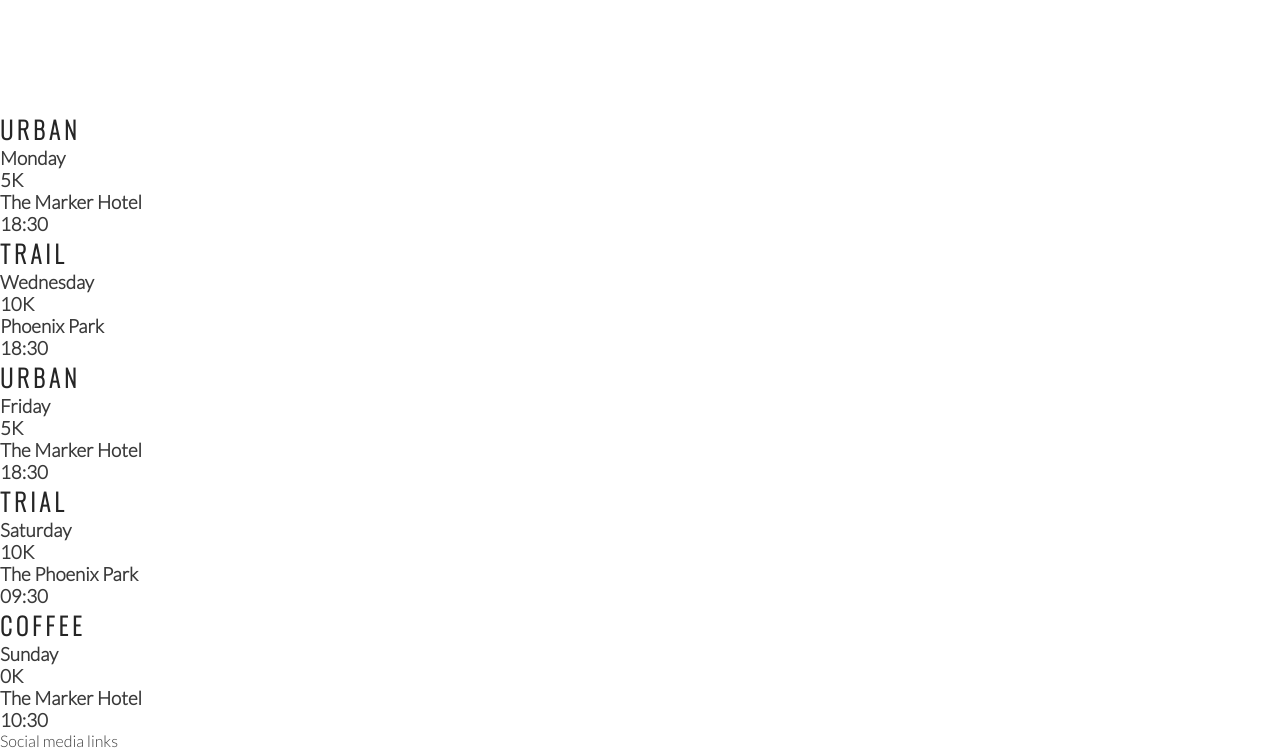
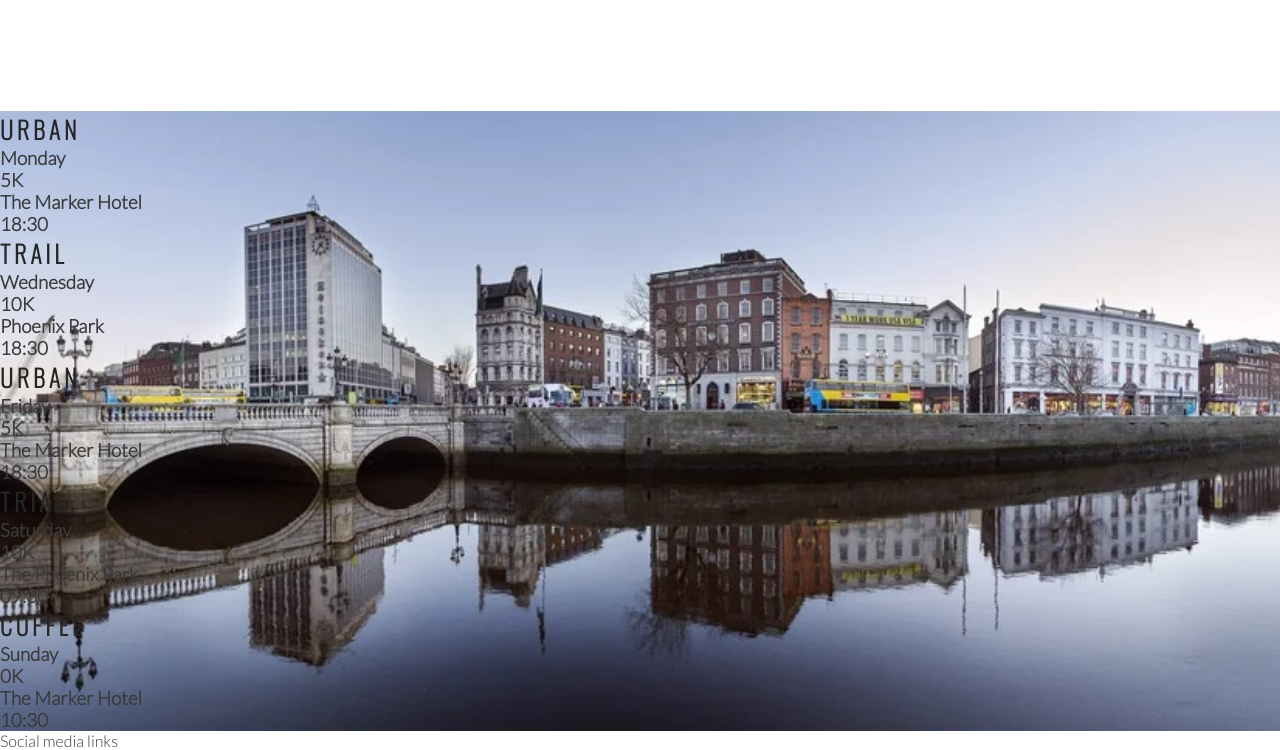
Before and after one commit to GBartlewski/love-running, a plain HTML site: page index.html in a window 1280 px wide. Shown: the part 1184-1934 px from the top of the page. Drawn offline with nearby package versions, Linux system fonts and the light colour scheme.

Commit message:
times background image added

```diff
--- a/assets/css/style.css
+++ b/assets/css/style.css
@@ -176,3 +176,12 @@ hr {
     height: 100%;
     border-radius: 50%;
 }
+
+#times {
+    background: url(../images/dublin-city.webp);
+    background-repeat: no-repeat;
+    background-size: cover;
+    background-position: center;
+    width: 100%;
+    overflow: hidden;
+}
--- a/index.html
+++ b/index.html
@@ -77,7 +77,7 @@
             </div>
         </div>
     </section>
-    <section>
+    <section id="times">
         <div>
             <h2>Urban</h2>
             <h3>Monday</h3>
```
Also changed, not shown: assets/images/dublin-city.webp (added).
